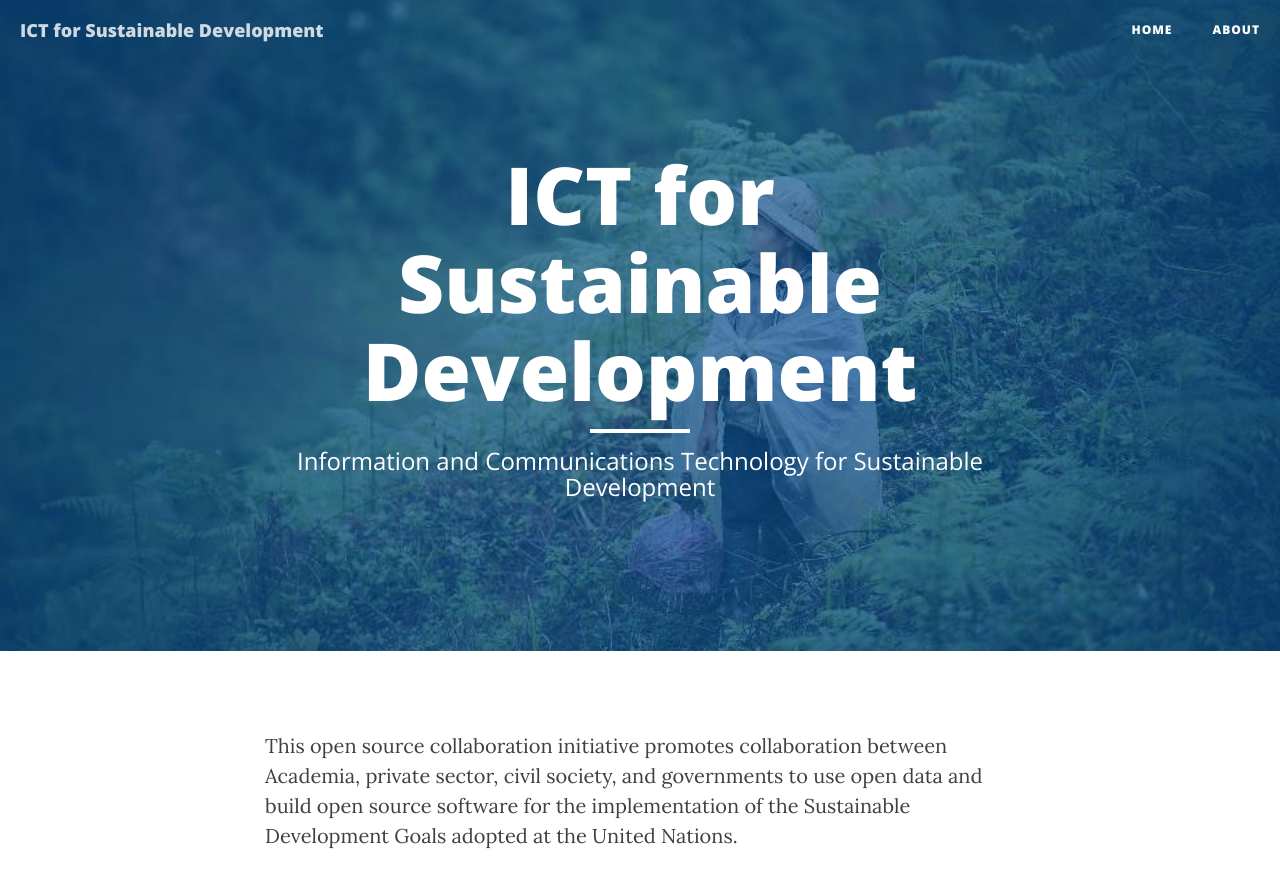
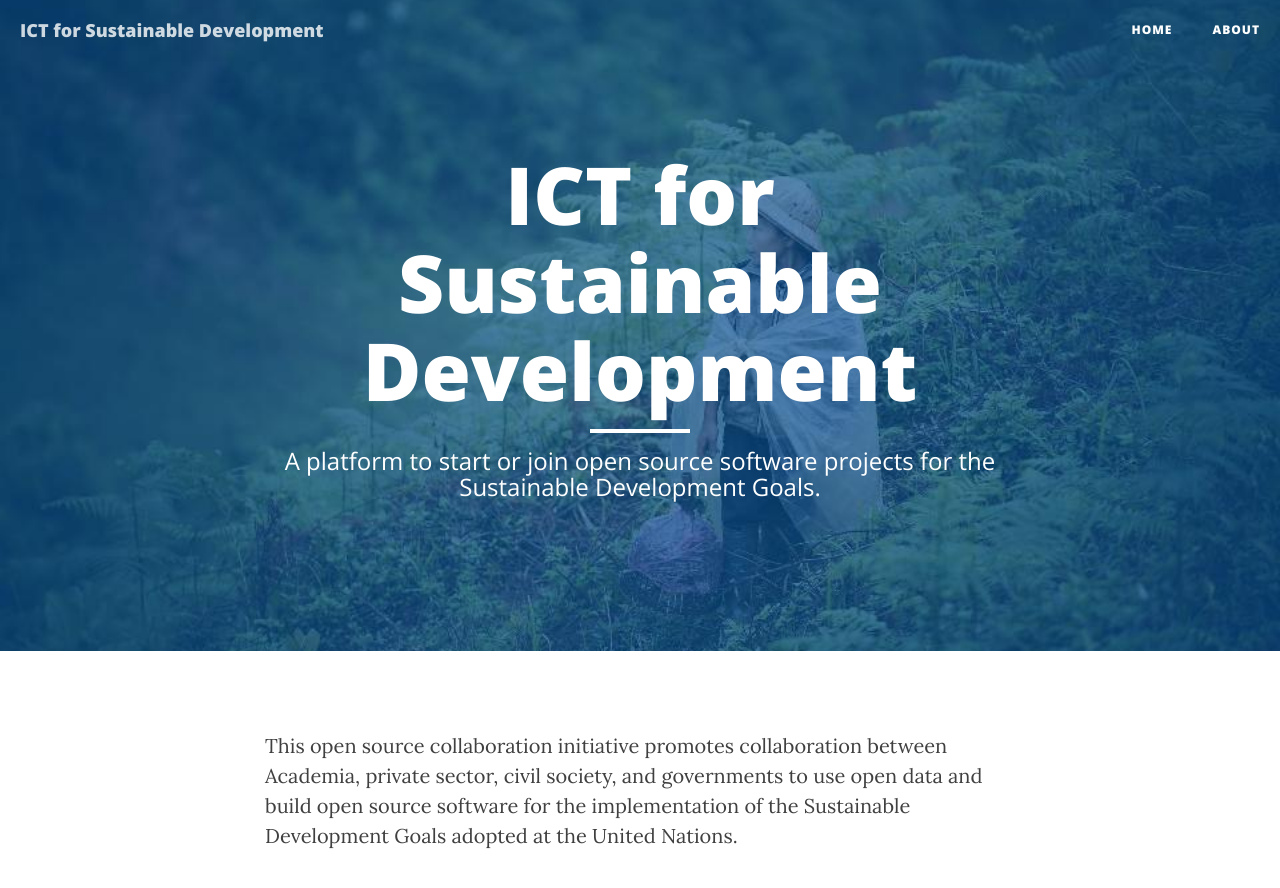
Before and after one commit to jmmnn/ICT4SD.github.io, a Jekyll site: the page built from index.html, in a window 1280 px wide and 900 px high. Shown: the top 888 px of the window. Built offline with Jekyll 4.4.1, drawn with Linux system fonts in a browser that asks for light colours; nearby versions of some CDN libraries; the list of posts is cut into pages by our own code.

Commit message:
updated slogan

```diff
--- a/index.html
+++ b/index.html
@@ -1,7 +1,7 @@
 ---
 layout: page
 title:
-description: "Information and Communications Technology for Sustainable Development"
+description: "A platform to start or join open source software projects for the Sustainable Development Goals."
 ---
 <p>This open source collaboration initiative promotes collaboration between Academia, private sector, civil society, and governments to use open data and build open source software for the implementation of the Sustainable Development Goals adopted at the United Nations.</p>
 
```
